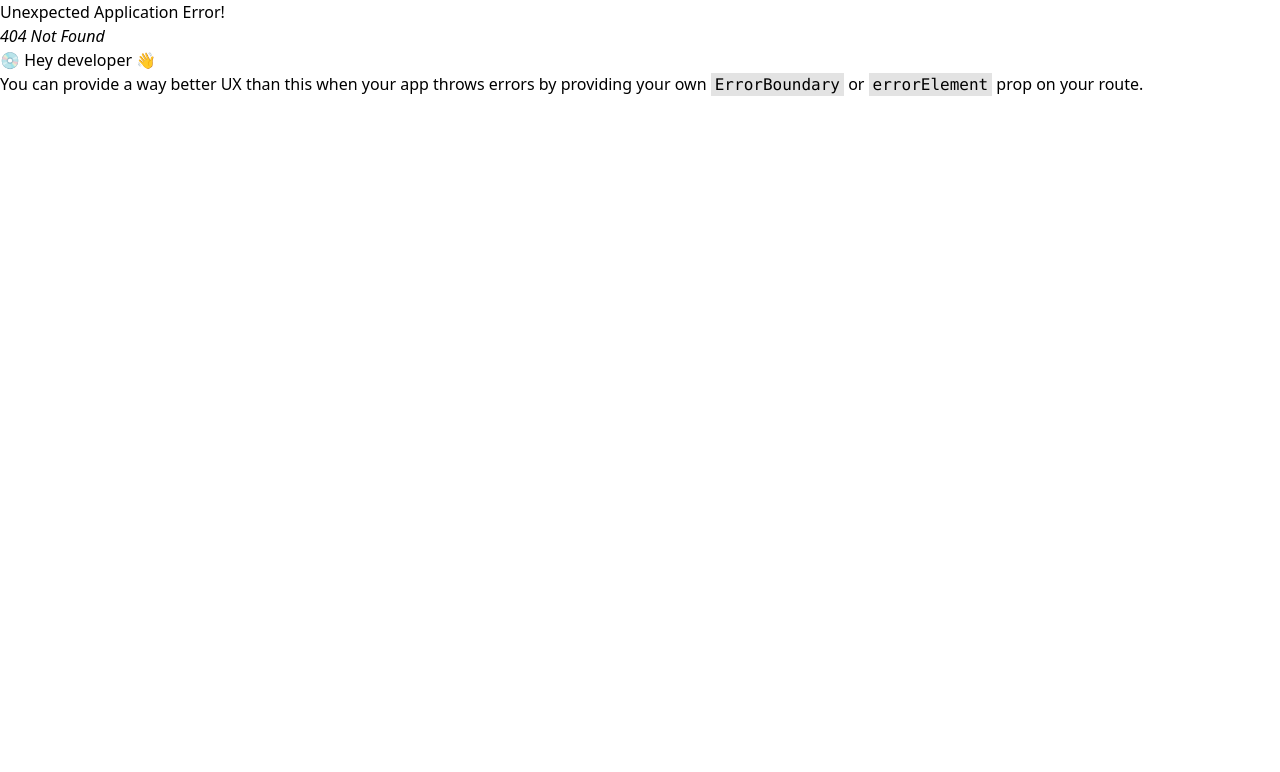
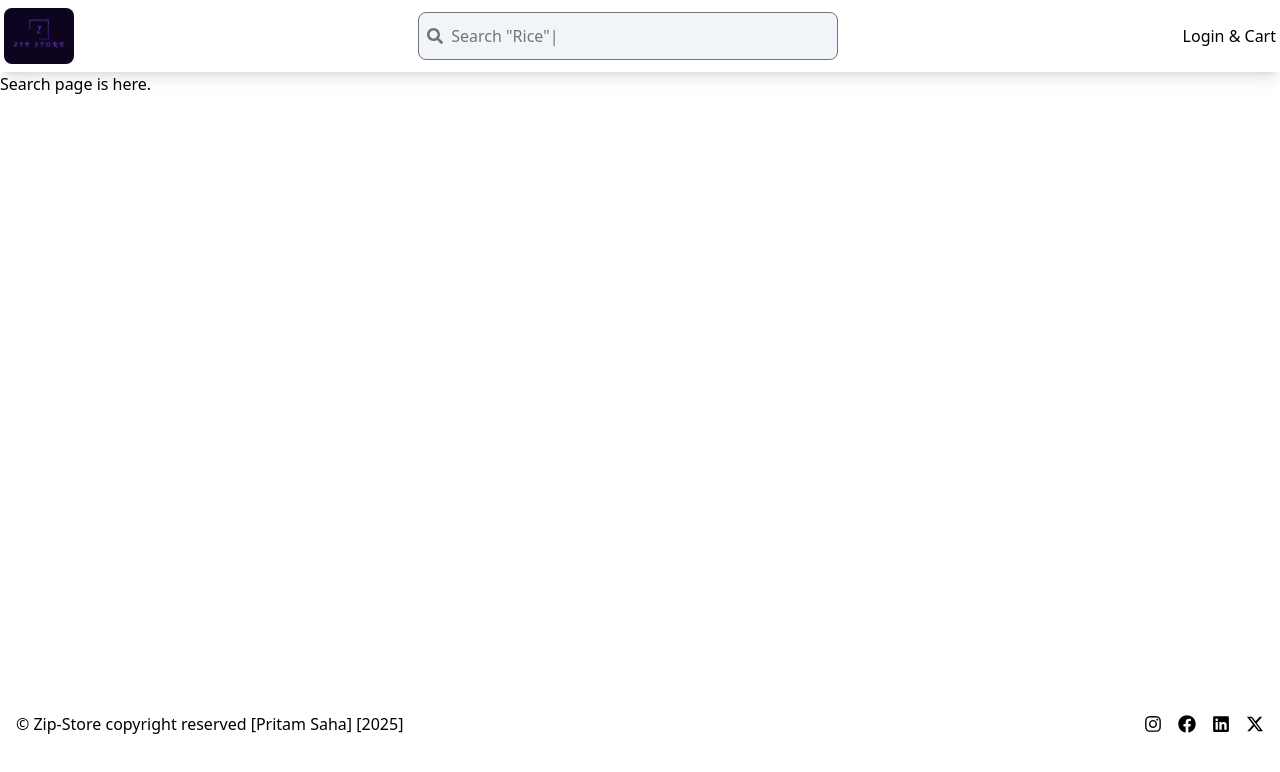
Before and after one commit to Saha-7/Zip-Store, a React (Vite) app in the folder client/: page /search in a window 1280 px wide. Before the commit this address had no page. Shown: the top 772 px of the page. Built offline with nearby package versions, Linux system fonts and the light colour scheme.

Commit message:
search path

```diff
--- a/client/src/components/Header.jsx
+++ b/client/src/components/Header.jsx
@@ -1,17 +1,18 @@
 import logo from "../assets/logo.png";
 import FullLogo from "../assets/FullLogo.png";
 import Search from "./Search";
+import { Link } from "react-router-dom";
 
 const Header = () => {
   return (
-    <header className="h-20 shadow-lg sticky top-0">
+    <header className="h-18 shadow-lg sticky top-0">
       <div className="container flex mx-auto items-center h-full px-1 justify-between">
         {/* Logo */}
         <div className="h-full ">
-          <div className="h-full flex justify-center items-center">
-            <img src={logo} alt="logo" className="rounded-lg hidden lg:block" width={80} height={60} />
+          <Link to={"/"} className="h-full flex justify-center items-center">
+            <img src={logo} alt="logo" className="rounded-lg hidden lg:block" width={70} height={60} />
             <img src={logo} alt="logo" className="rounded-lg lg:hidden" width={60} height={30} />
-          </div>
+          </Link>
         </div>
         {/* search */}
           <div>
--- a/client/src/components/Search.jsx
+++ b/client/src/components/Search.jsx
@@ -1,13 +1,34 @@
+import { useEffect, useState } from "react";
 import { FaSearch } from "react-icons/fa";
+import { useLocation, useNavigate } from "react-router-dom";
 import { TypeAnimation } from 'react-type-animation';
 
 const Search = () => {
+  const navigate=useNavigate()
+  const location = useLocation()
+  console.log(location)
+
+  const [searchPage,setSearchPage] = useState(false)
+
+  useEffect(()=>{
+    const isSearch = location.pathname==="/search"
+    // eslint-disable-next-line react-hooks/set-state-in-effect
+    setSearchPage(isSearch)
+  },[location])
+
+  console.log(searchPage)
+
+
+  const redirectedToSearch = () =>{
+    navigate("/search")
+  }
+
   return (
-    <div className="w-full min-w-[300px] lg:min-w-[420px] h-12 rounded-lg border overflow-hidden text-neutral-500 flex items-center bg-slate-100">
+    <div  className="w-full min-w-[300px] lg:min-w-[420px] h-12 rounded-lg border overflow-hidden text-neutral-500 flex items-center bg-slate-100">
       <button className="flex justify-center h-full items-center p-2">
         <FaSearch />
       </button>
-      <div>
+      <div onClick={redirectedToSearch} className="w-full pr-2">
          <TypeAnimation
       sequence={[
         // Same substring at the start will only be typed out once, initially
--- /dev/null
+++ b/client/src/pages/SearchPage.jsx
@@ -0,0 +1,11 @@
+import React from 'react'
+
+const SearchPage = () => {
+  return (
+    <div>
+      Search page is here.
+    </div>
+  )
+}
+
+export default SearchPage
--- a/client/src/route/index.jsx
+++ b/client/src/route/index.jsx
@@ -1,6 +1,7 @@
 import { createBrowserRouter } from "react-router-dom";
 import App from "../App";
 import Home from "../pages/Home";
+import SearchPage from "../pages/SearchPage";
 
 
 
@@ -12,6 +13,10 @@ const router = createBrowserRouter([
             {
                 path: "",
                 element: <Home />
+            },
+            {
+                path: "/search",
+                element: <SearchPage />
             }
         ]
     }
```
